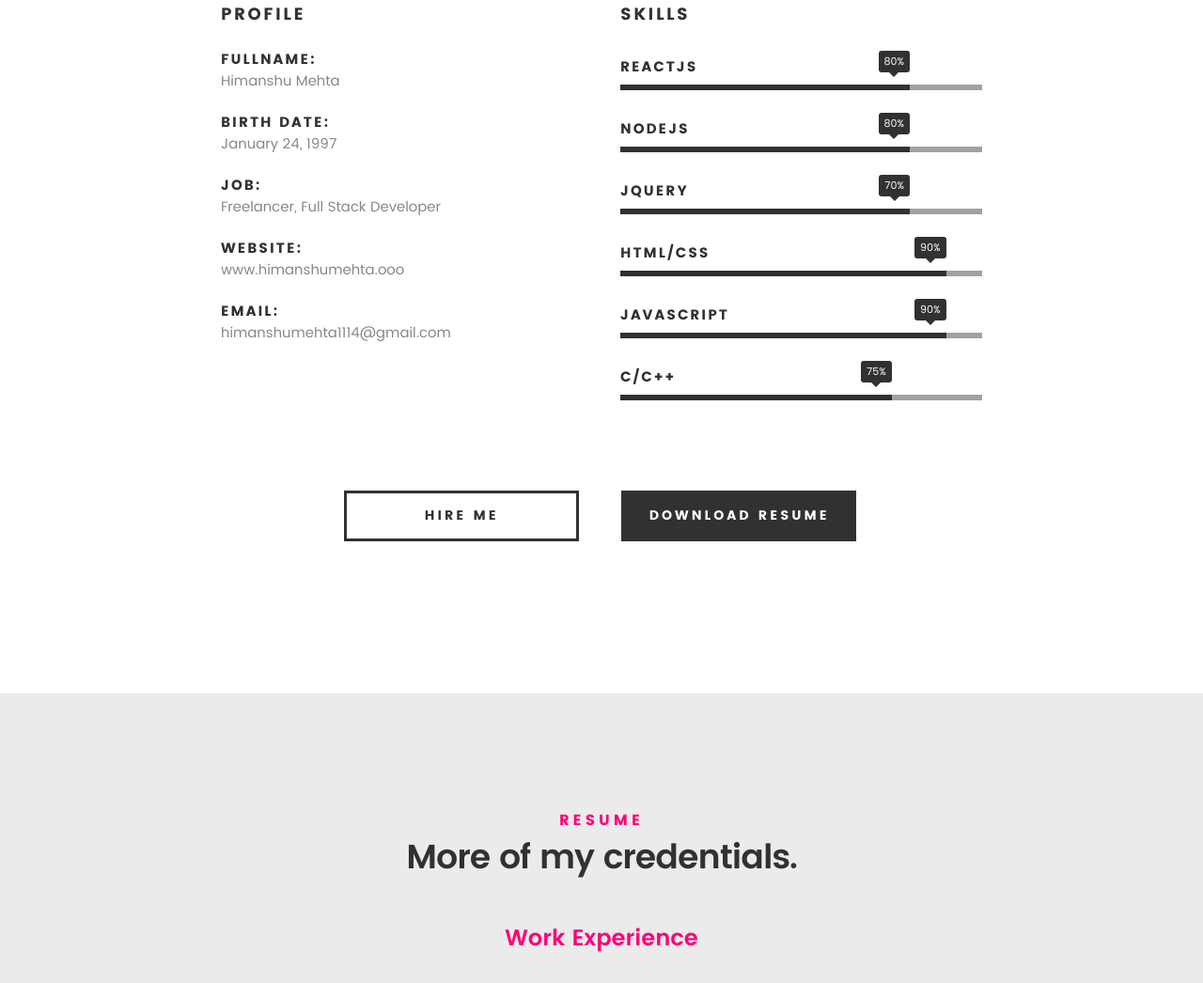
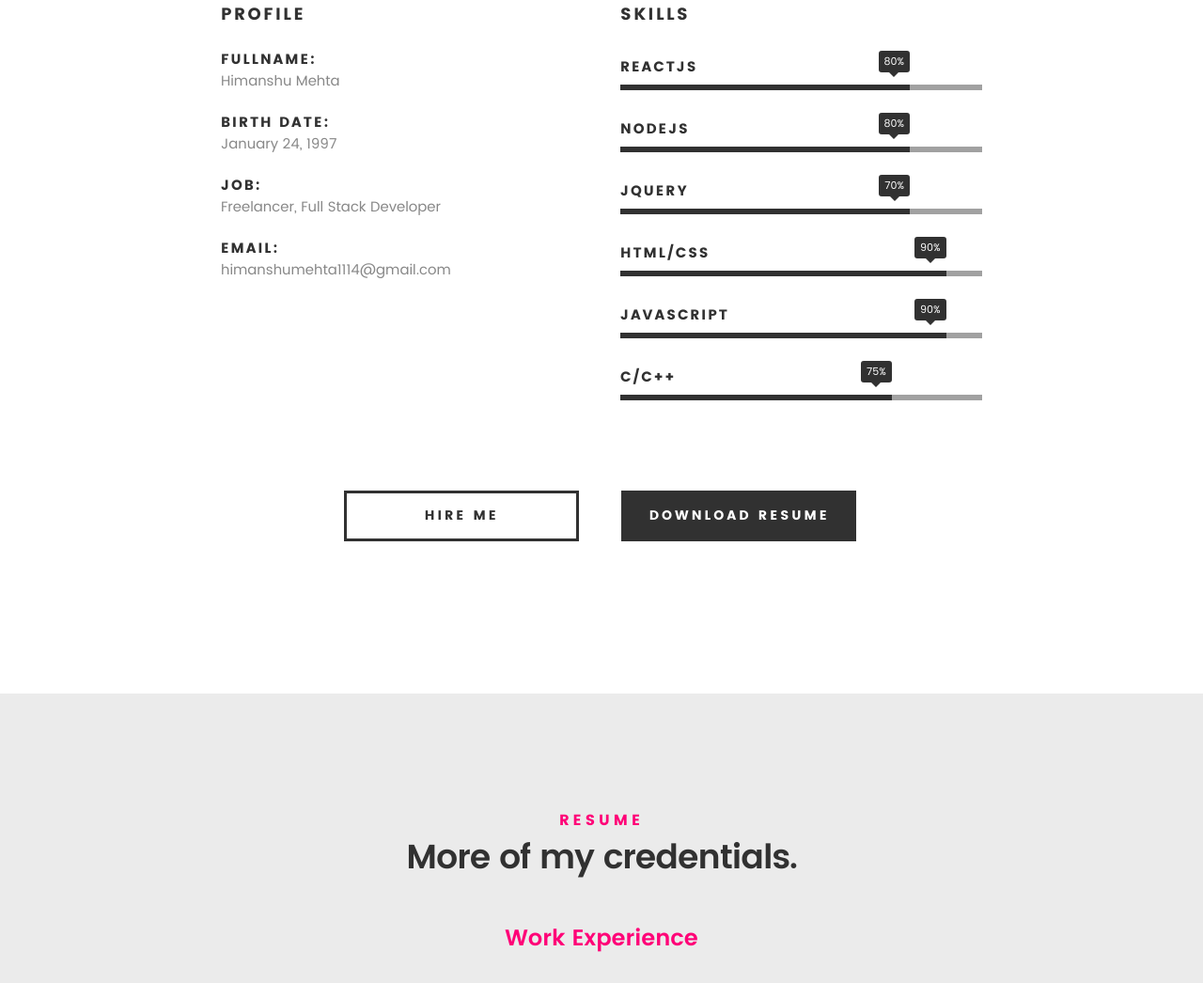
Before and after one commit to himanshumehta1114/himanshumehta1114.github.io, a plain HTML site: page index.html in a window 1280 px wide. Shown: the part 1169-2215 px from the top of the page at 94% size. Drawn offline with Linux system fonts and the light colour scheme; files whose address does not match are found by name.

Commit message:
Update index.html

```diff
--- a/index.html
+++ b/index.html
@@ -136,10 +136,6 @@
    				<li>
    					<strong>Job:</strong>
    					<span>Freelancer, Full Stack Developer</span>
-   				</li>
-   				<li>
-   					<strong>Website:</strong>
-   					<span>www.himanshumehta.ooo</span>
    				</li>
    				<li>
    					<strong>Email:</strong>
```
